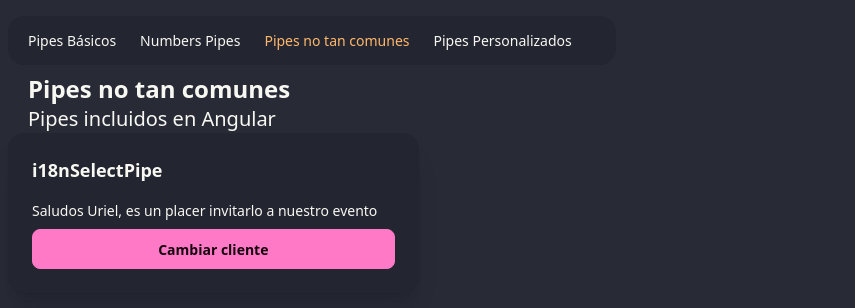
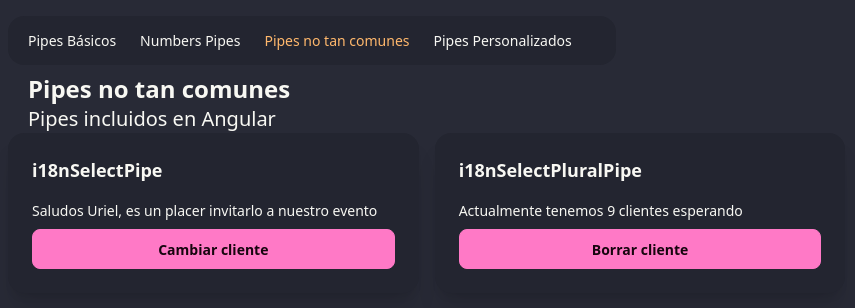
Before and after one commit to UrielQuiroz/pipes-app, an Angular app: page /uncommon in a window 1280 px wide. Shown: the top 308 px of the page, without its empty margins (0-855 px from the left). Built offline with nearby package versions, Linux system fonts and the light colour scheme.

Commit message:
I18nPluralPipe

```diff
--- a/src/app/pages/uncommon-page/uncommon-page.html
+++ b/src/app/pages/uncommon-page/uncommon-page.html
@@ -12,4 +12,14 @@
       Cambiar cliente
     </button>
   </app-card>
+
+  <app-card title="i18nSelectPluralPipe">
+    <p>Actualmente {{ clients().length | i18nPlural: clientsMap() }}</p>
+    <button
+      [disabled]="clients().length == 0"
+      (click)="deleteClient()"
+      class="btn btn-primary">
+      Borrar cliente
+    </button>
+  </app-card>
 </div>
--- a/src/app/pages/uncommon-page/uncommon-page.ts
+++ b/src/app/pages/uncommon-page/uncommon-page.ts
@@ -1,6 +1,6 @@
 import { ChangeDetectionStrategy, Component, signal } from '@angular/core';
 import { CardComponent } from "../../components/card/card";
-import { I18nSelectPipe } from '@angular/common';
+import { I18nPluralPipe, I18nSelectPipe } from '@angular/common';
 
 const client1 = {
   name: 'Uriel',
@@ -18,7 +18,7 @@
 
 @Component({
   selector: 'app-uncommon-page',
-  imports: [CardComponent, I18nSelectPipe],
+  imports: [CardComponent, I18nSelectPipe, I18nPluralPipe ],
   templateUrl: './uncommon-page.html',
   changeDetection: ChangeDetectionStrategy.OnPush,
 })
@@ -41,4 +41,27 @@
     this.client.set(client1);
   }
 
+  // i18n Plural
+  clientsMap = signal({
+    '=0': 'no tenemos ningún cliente esperando',
+    '=1': 'tenemos un cliente esperando',
+    '=2': 'tenemos 2 clientes esperando',
+    other: 'tenemos # clientes esperando',
+  })
+  clients = signal([
+    'Ana',
+    'Yuri',
+    'Jenny',
+    'Thalia',
+    'Selena',
+    'Julieta',
+    'Natalia',
+    'Dann',
+    'Belinda'
+  ])
+
+  deleteClient() {
+    this.clients.update(prev => prev.slice(1))
+  }
+
 }
```
